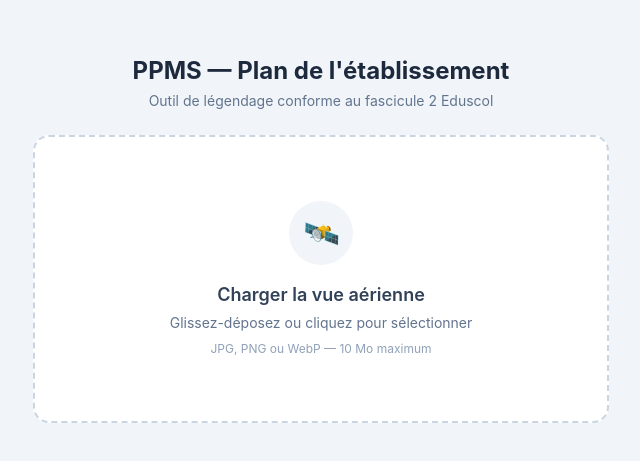
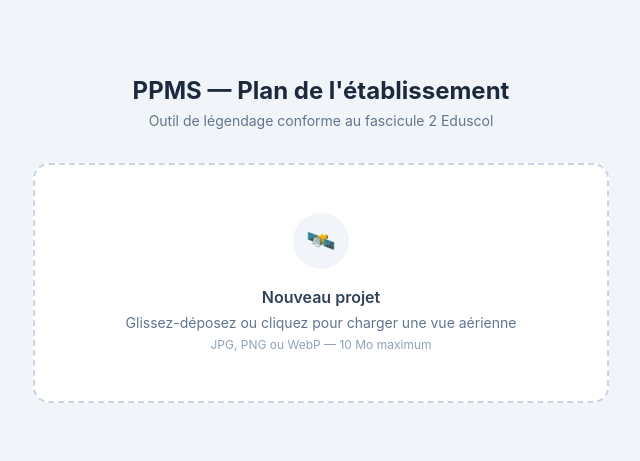
Before and after one commit to micetf/PPMSU-PlanGeneralEtablissement, a React (Vite) app: page / in a window 1280 px wide. Shown: the part 161-622 px from the top of the page, without its empty margins (319-959 px from the left). Built offline with nearby package versions, Linux system fonts and the light colour scheme.

Commit message:
feat(app): assemblage final — AppRouter HomeScreen ↔ WorkspaceLayout
AppRouter rend exclusivement HomeScreen ou WorkspaceLayout.
useProjectManager jamais instancié deux fois simultanément.

```diff
--- a/src/App.jsx
+++ b/src/App.jsx
@@ -1,5 +1,8 @@
+/**
+ * @fileoverview Composant racine
+ */
 import { AppProvider } from "./contexts/AppProvider";
-import { ImageLoader } from "./components/ui/ImageLoader";
+import { HomeScreen } from "./components/ui/HomeScreen";
 import { LegendToolbar } from "./components/ui/LegendToolbar";
 import { PropertiesPanel } from "./components/ui/PropertiesPanel";
 import { TopBar } from "./components/ui/TopBar";
@@ -19,13 +22,11 @@ function WorkspaceLayout() {
     const handleCanvasClick = (e) => {
         const { selectedTool, selectedSymbolKey } = state.ui;
 
-        // ── Outil tracé ────────────────────────────────────────────────────────
         if (selectedTool === "draw") {
             contourClick(e);
             return;
         }
 
-        // ── Outil placement ────────────────────────────────────────────────────
         if (selectedTool === "place" && selectedSymbolKey) {
             const rect = e.currentTarget.getBoundingClientRect();
             const { zoom, panOffset } = state.ui;
@@ -40,15 +41,8 @@ function WorkspaceLayout() {
             return;
         }
 
-        // ── Outil sélection — désélectionner UNIQUEMENT sur le fond ────────────
-        // Les éléments SVG (polygon, polyline, g, circle, text…) gèrent
-        // leur propre sélection. On ne désélectionne que si le clic
-        // atterrit sur l'image de fond ou le conteneur.
         const tag = e.target.tagName.toLowerCase();
-        const isBackground = tag === "img" || tag === "div";
-        if (isBackground) {
-            actions.selectItem(null);
-        }
+        if (tag === "img" || tag === "div") actions.selectItem(null);
     };
 
     return (
@@ -70,9 +64,14 @@ function WorkspaceLayout() {
     );
 }
 
+/**
+ * Aiguilleur racine — HomeScreen OU WorkspaceLayout
+ * Les deux ne sont jamais montés simultanément → useProjectManager
+ * n'est instancié qu'une seule fois à la fois.
+ */
 function AppRouter() {
     const { state } = useApp();
-    return state.image.src ? <WorkspaceLayout /> : <ImageLoader />;
+    return state.image.src ? <WorkspaceLayout /> : <HomeScreen />;
 }
 
 export default function App() {
```
